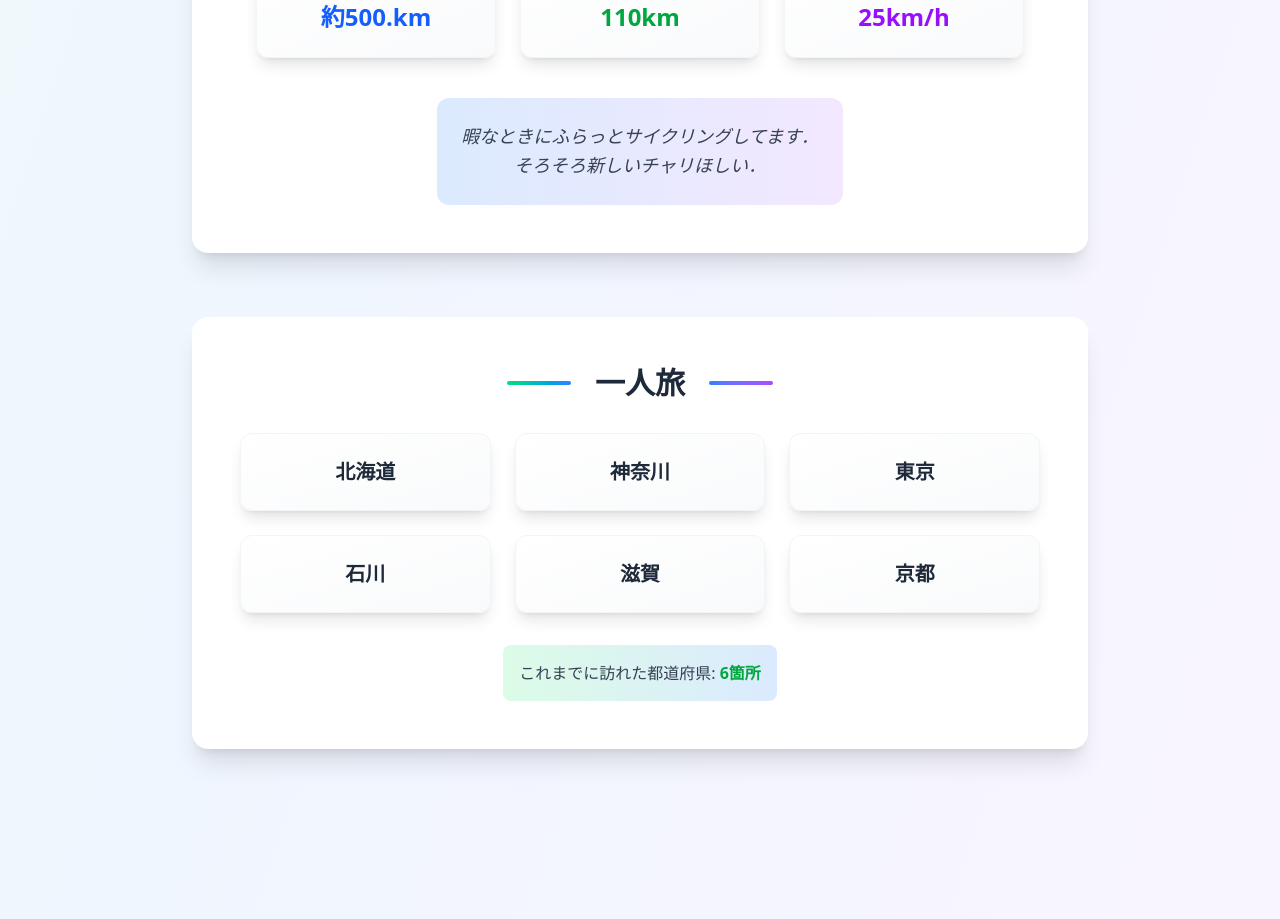
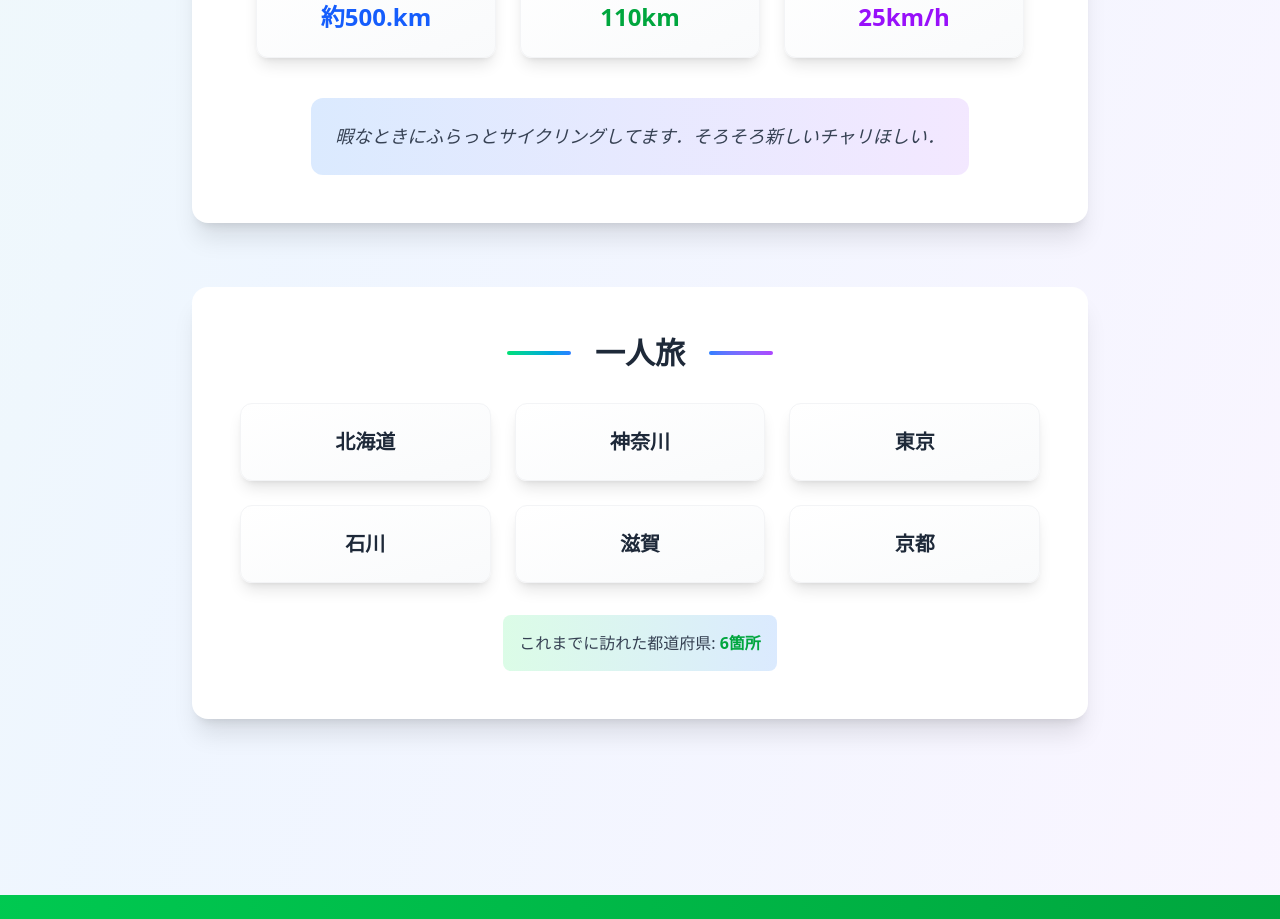
Before and after one commit to KabutoEbi/KabutoWebi, a React (Vite) app: page /about in a window 1280 px wide. Shown: the part 2820-3739 px from the top of the page. Built offline with nearby package versions, Linux system fonts and the light colour scheme.

Commit message:
apdate roadbike

```diff
--- a/src/components/Roadbike.jsx
+++ b/src/components/Roadbike.jsx
@@ -56,8 +56,7 @@ const Roadbike = () => {
                 <div className="mt-10 text-center">
                     <div className="bg-gradient-to-r from-blue-100 to-purple-100 p-6 rounded-xl inline-block max-w-3xl">
                         <p className="text-gray-700 text-lg italic leading-relaxed">
-                            暇なときにふらっとサイクリングしてます．<br />
-                            そろそろ新しいチャリほしい．
+                            暇なときにふらっとサイクリングしてます．そろそろ新しいチャリほしい．
                         </p>
                     </div>
                 </div>
```
